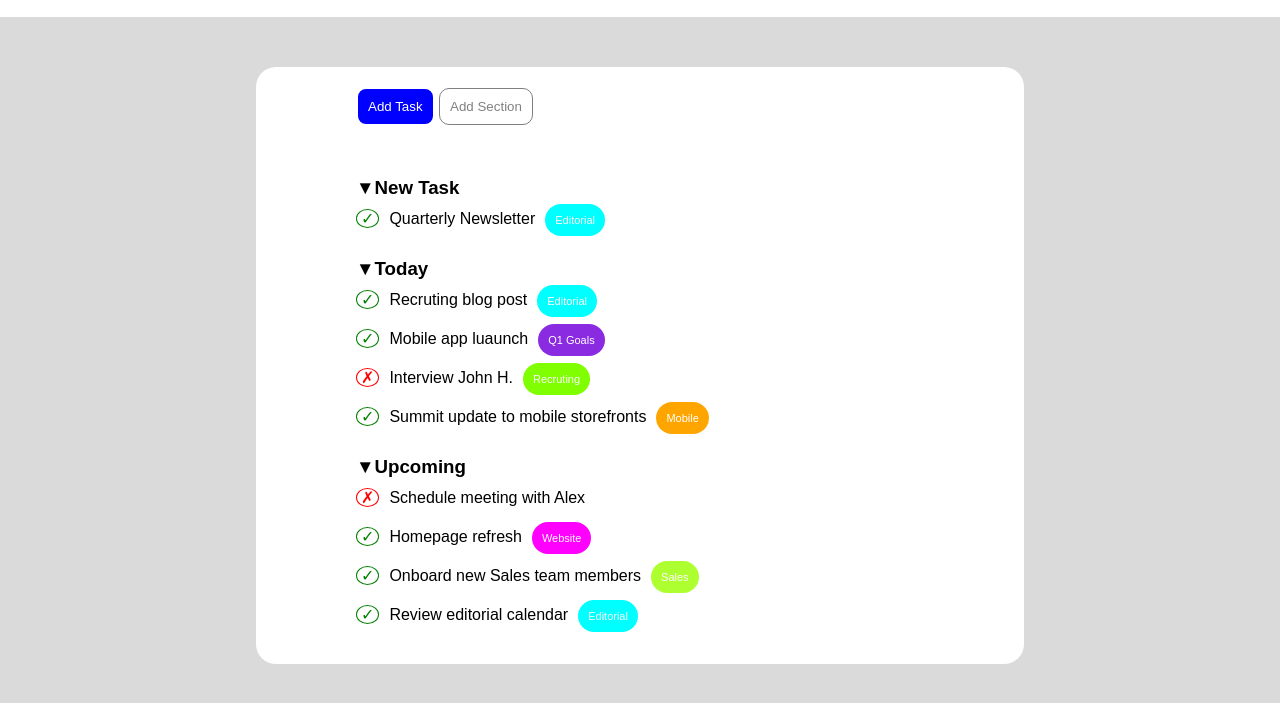
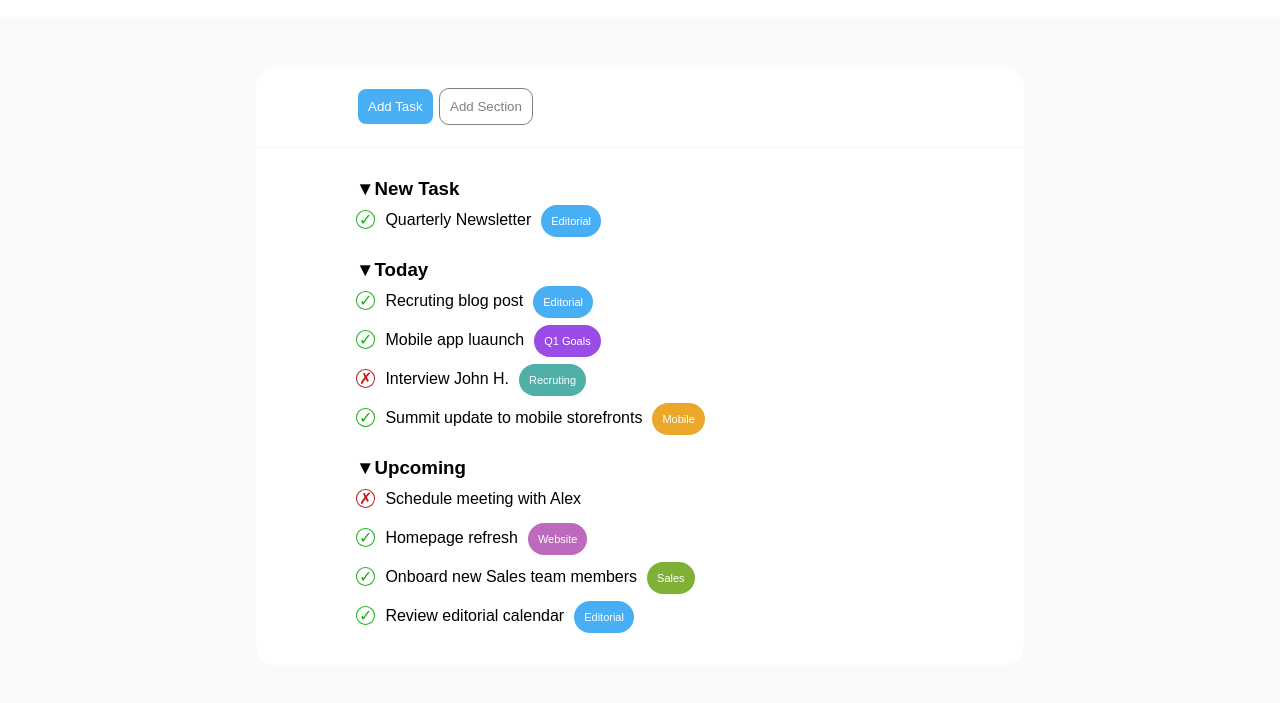
Before and after one commit to EmanueleBrusa/html-css-toboolist, a plain HTML site: page index.html in a window 1280 px wide. Shown: the part 83-786 px from the top of the page. Drawn offline with Linux system fonts and the light colour scheme.

Commit message:
modifiche  css, colori e dimensioni. Fine consegna

```diff
--- a/css/style.css
+++ b/css/style.css
@@ -5,7 +5,7 @@
 }
 body{
     font-family: Arial, Helvetica, sans-serif;
-    background-color: rgb(218, 218, 218);
+    background-color: rgb(250, 250, 250);
 }
 /*header*/
 header{
@@ -35,7 +35,7 @@ header{
 }
 .bottone-blu{
     color: white;
-    background-color: blue;
+    background-color: rgba(53, 167, 243, 0.904);
     border: 2px solid;
 }
 .bottone{
@@ -49,7 +49,7 @@ header{
 }
 .contenitore-superiore{
     padding: 20px 100px;
-    border-bottom: 1px solid white;
+    border-bottom: 2px solid rgb(250, 250, 250);
 }
 /*fine contenitore superiore*/
 /*inizio contenitore inferiore*/
@@ -66,17 +66,17 @@ li{
 /*fine sezione liste*/
 /*inizio sezione simboli*/
 .simboli{
-    padding: 0px 4px;
+    padding: 0px 2px;
     border-radius: 50%;
     margin-right: 10px;
 }
 .fatto{
-    border: 1px solid green;
-    color: green;
+    border: 1px solid rgb(27, 173, 27);
+    color: rgb(27, 173, 27);
 }
 .non-fatto{
-    border: 1px solid red;
-    color: red;
+    border: 1px solid rgb(197, 26, 26);
+    color: rgb(197, 26, 26);
 }
 /*fine sezione simboli*/
 /*inizio sezione stile tag*/
@@ -88,22 +88,22 @@ li{
     font-size: 11px;
 }
 .editoriale{
-    background-color: aqua;
+    background-color: rgba(53, 167, 243, 0.904);
 }
 .goals{
-    background-color: blueviolet;
+    background-color: rgba(137, 43, 226, 0.842);
 }
 .reclutamento{
-    background-color: chartreuse;
+    background-color: rgb(80, 175, 167);
 }
 .mobile{
-    background-color: orange;
+    background-color: rgba(231, 153, 7, 0.856);
 }
 .website{
-    background-color: fuchsia;
+    background-color: rgb(189, 105, 189);
 }
 .vendite{
-    background-color: greenyellow;
+    background-color: rgb(128, 177, 55);
 }
 /*fine sezione stile tag*/
 /*fine contenitore inferiore*/
```
